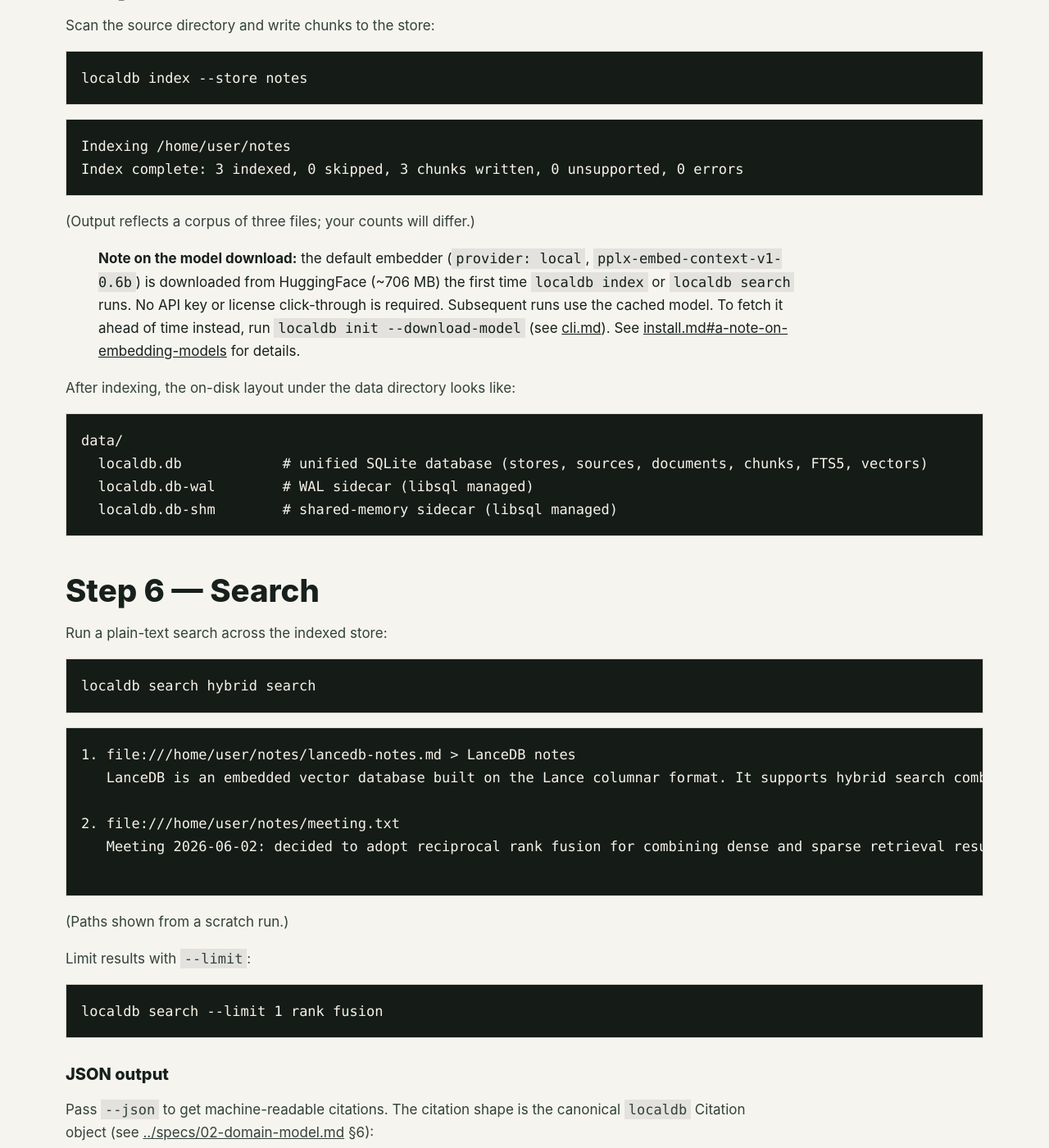
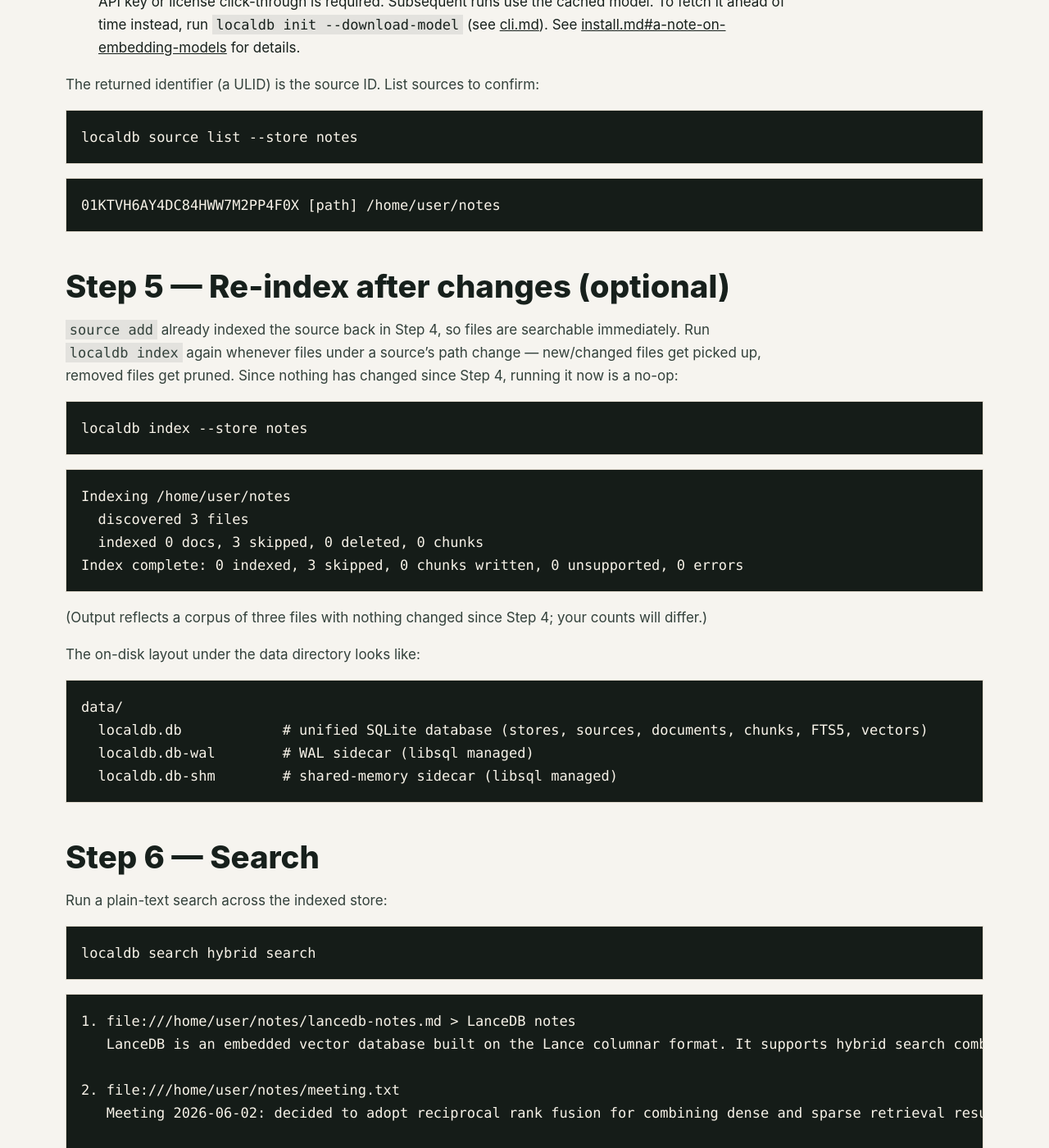
Before and after one commit to dokterbob/localdb, a Jekyll site: the page built from docs/quickstart.md, in a window 1280 px wide and 1400 px high, scrolled down 2886 px. Shown: the whole window at 82% size. Built offline with Jekyll 4.4.1, drawn with Linux system fonts in a browser that asks for light colours; our own code applies the rules of GitHub Pages for plain Markdown files; some of the changed text lies outside the part shown.

Commit message:
Fix the quickstart flow to match current behavior
Show source add's auto-index output, move the model-download callout to
that step, reframe the explicit index run as an optional no-op re-index,
and replace the status and search transcripts with live captures.

Co-Authored-By: Claude Fable 5 <noreply@anthropic.com>

````diff
--- a/docs/quickstart.md
+++ b/docs/quickstart.md
@@ -91,7 +91,22 @@ localdb source add ~/notes --store notes
 
 ```
 Added source 01KTVH6AY4DC84HWW7M2PP4F0X to store 'notes'
+Auto-indexing source 01KTVH6AY4DC84HWW7M2PP4F0X ...
+Indexing /home/user/notes
+  discovered 3 files
+  indexed 3 docs, 0 skipped, 0 deleted, 5 chunks
 ```
+
+`source add` indexes the new source immediately — there's no separate step required to get
+searchable results. (Output reflects a corpus of three files; your counts will differ.)
+
+> **Note on the model download:** the default embedder (`provider: local`,
+> `pplx-embed-context-v1-0.6b`) is downloaded from HuggingFace (~706 MB) the first time indexing
+> actually runs — which, per above, is as early as this `source add` step, not a later explicit
+> `localdb index`/`localdb search`. No API key or license click-through is required. Subsequent runs
+> use the cached model. To fetch it ahead of time instead, run `localdb init --download-model` (see
+> [cli.md](cli.md#localdb-init)). See
+> [install.md#a-note-on-embedding-models](install.md#a-note-on-embedding-models) for details.
 
 The returned identifier (a ULID) is the source ID. List sources to confirm:
 
@@ -103,9 +118,11 @@ localdb source list --store notes
 01KTVH6AY4DC84HWW7M2PP4F0X [path] /home/user/notes
 ```
 
-## Step 5 — Index
+## Step 5 — Re-index after changes (optional)
 
-Scan the source directory and write chunks to the store:
+`source add` already indexed the source back in Step 4, so files are searchable immediately. Run
+`localdb index` again whenever files under a source's path change — new/changed files get picked up,
+removed files get pruned. Since nothing has changed since Step 4, running it now is a no-op:
 
 ```bash
 localdb index --store notes
@@ -113,19 +130,15 @@ localdb index --store notes
 
 ```
 Indexing /home/user/notes
-Index complete: 3 indexed, 0 skipped, 3 chunks written, 0 unsupported, 0 errors
+  discovered 3 files
+  indexed 0 docs, 3 skipped, 0 deleted, 0 chunks
+Index complete: 0 indexed, 3 skipped, 0 chunks written, 0 unsupported, 0 errors
 ```
 
-(Output reflects a corpus of three files; your counts will differ.)
+(Output reflects a corpus of three files with nothing changed since Step 4; your counts will
+differ.)
 
-> **Note on the model download:** the default embedder (`provider: local`,
-> `pplx-embed-context-v1-0.6b`) is downloaded from HuggingFace (~706 MB) the first time
-> `localdb index` or `localdb search` runs. No API key or license click-through is required.
-> Subsequent runs use the cached model. To fetch it ahead of time instead, run
-> `localdb init --download-model` (see [cli.md](cli.md#localdb-init)). See
-> [install.md#a-note-on-embedding-models](install.md#a-note-on-embedding-models) for details.
-
-After indexing, the on-disk layout under the data directory looks like:
+The on-disk layout under the data directory looks like:
 
 ```
 data/
@@ -149,6 +162,9 @@ localdb search hybrid search
 2. file:///home/user/notes/meeting.txt
    Meeting 2026-06-02: decided to adopt reciprocal rank fusion for combining dense and sparse retrieval results. Aardvark connectors are deferred to the next milestone.
 
+3. file:///home/user/notes/rrf.md > Reciprocal rank fusion
+   RRF combines multiple ranked result lists into a single ranking by summing the reciprocal of each item's rank across lists. It's a simple, robust way to fuse BM25 and vector search scores without needing to normalize them onto the same scale.
+
 ```
 
 (Paths shown from a scratch run.)
@@ -162,7 +178,9 @@ localdb search --limit 1 rank fusion
 ### JSON output
 
 Pass `--json` to get machine-readable citations. The citation shape is the canonical `localdb`
-Citation object (see [../specs/02-domain-model.md](https://github.com/dokterbob/localdb/blob/main/specs/02-domain-model.md) §6):
+Citation object (see
+[../specs/02-domain-model.md](https://github.com/dokterbob/localdb/blob/main/specs/02-domain-model.md)
+§6):
 
 ```bash
 localdb search -s notes --json hybrid search
@@ -248,9 +266,23 @@ localdb status
 
 ```
 daemon: not running (embedded mode)
-stores (1):
-  notes [libsql]
+stores (2):
+  default [libsql] 0 documents, 0 chunks
+  notes [libsql] 3 documents, 5 chunks
+
+database: ~/Library/Application Support/localdb/data/localdb.db
+  size: 180.0 KB (+ 0 B WAL)
+  ~36.0 KB per chunk (5 chunks total)
+  largest tables:
+    chunks_vec_idx_shadow — 48.0 KB
+    sources — 24.0 KB
+    resources — 16.0 KB
+    chunks — 16.0 KB
+    stores — 12.0 KB
 ```
+
+`default` is still the empty store scaffolded back in Step 1 — nothing was ever added to it in this
+walkthrough.
 
 ## What's next
 
@@ -258,4 +290,5 @@ stores (1):
   overrides, per-store indexing policy.
 - **CLI reference:** [cli.md](cli.md) — all commands, flags, exit codes, and JSON shapes.
 - **MCP integration:** [mcp.md](mcp.md) — connecting localdb to AI agents via the MCP stdio server.
-- **Architecture and design:** [../specs/01-architecture.md](https://github.com/dokterbob/localdb/blob/main/specs/01-architecture.md)
+- **Architecture and design:**
+  [../specs/01-architecture.md](https://github.com/dokterbob/localdb/blob/main/specs/01-architecture.md)
````
Also changed, not shown: other parts of docs/quickstart.md (+47 -47 lines).
